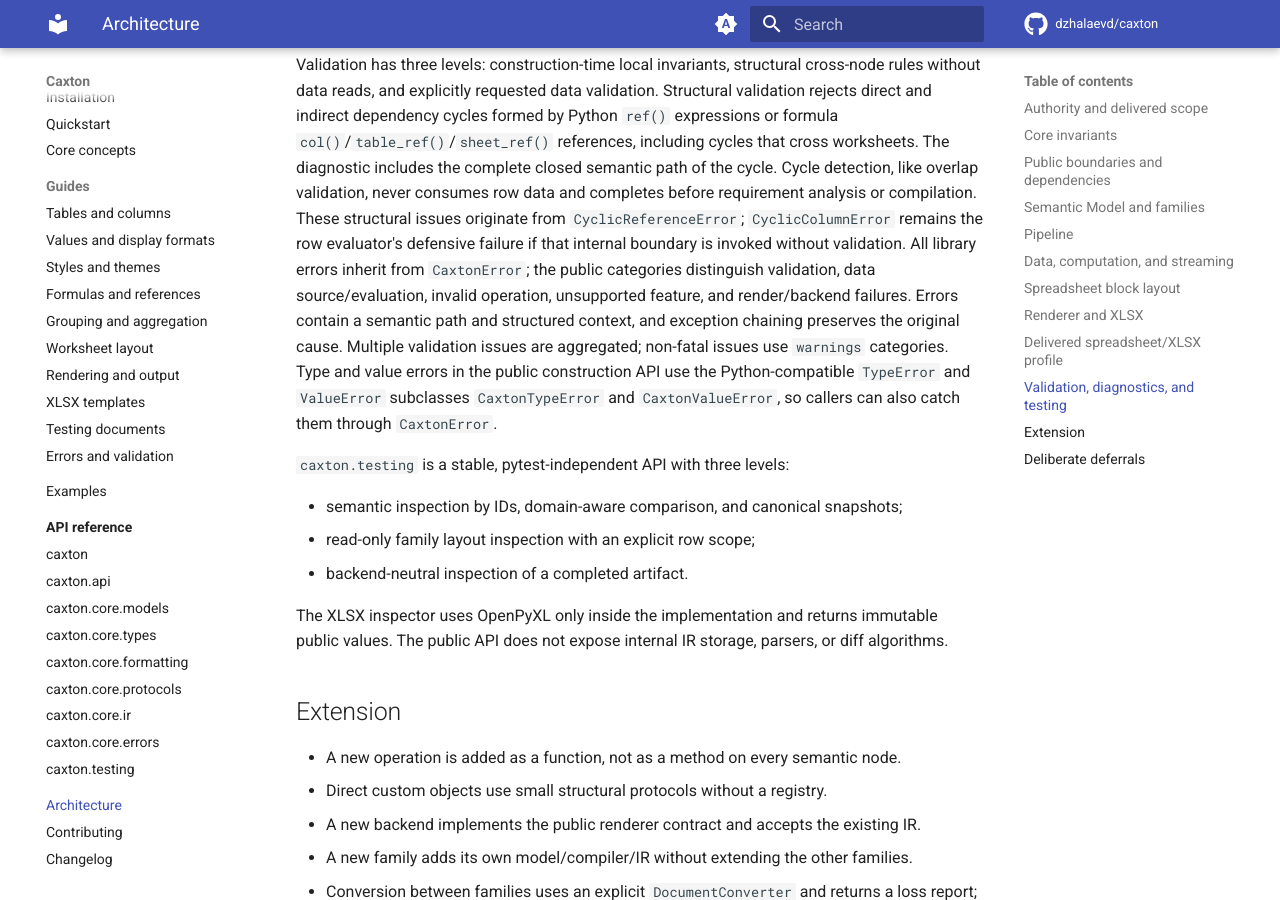
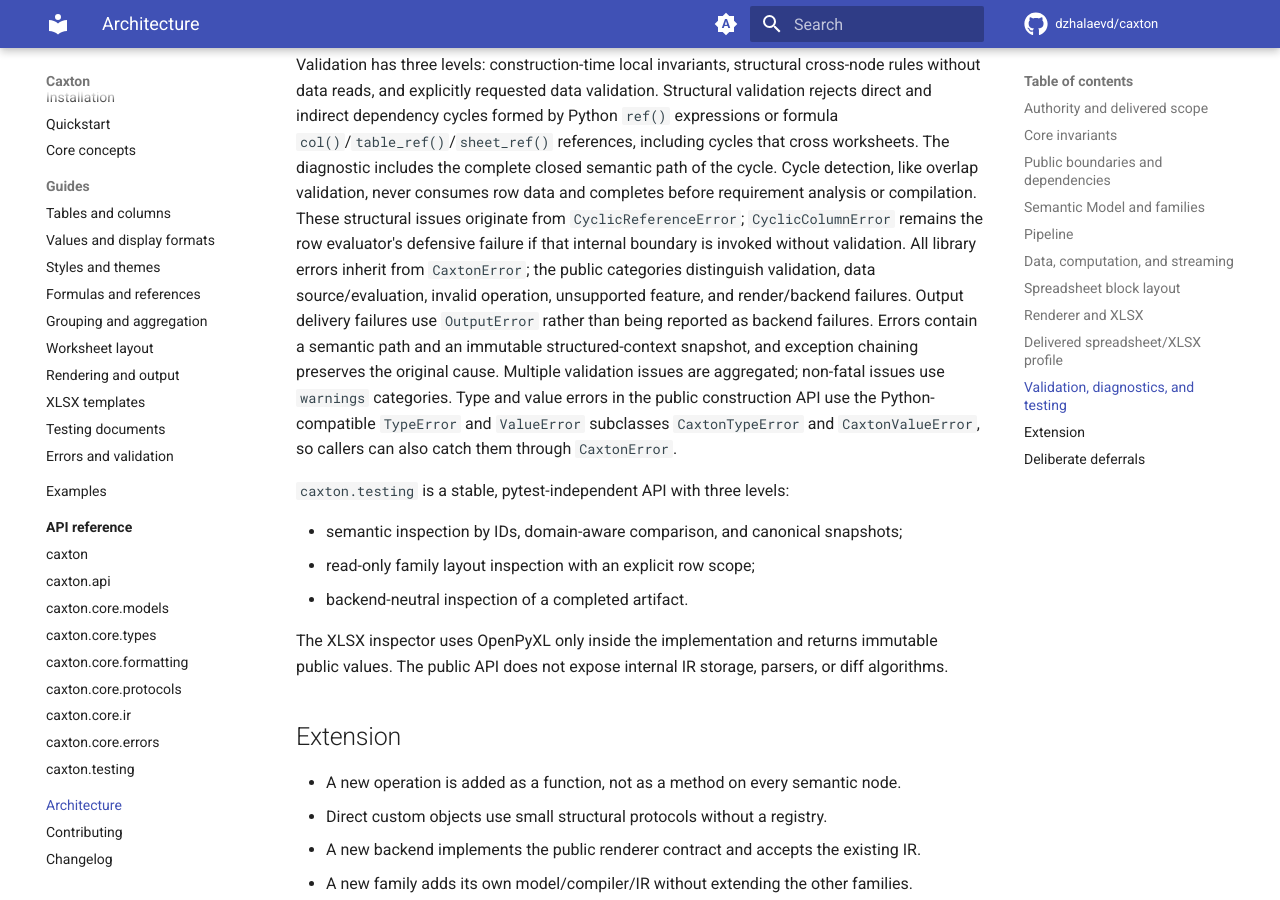
Before and after one commit to dzhalaevd/caxton, an MkDocs documentation site: the page built from docs/architecture.md, in a window 1280 px wide and 900 px high, scrolled down 7791 px. Built offline with MkDocs 1.6.1 and Material for MkDocs 9.7.7, drawn with Linux system fonts in a browser that asks for light colours; comment, search, counter and statistics services are not loaded.

Commit message:
docs: update architecture and error docs

```diff
--- a/ARCHITECTURE.md
+++ b/ARCHITECTURE.md
@@ -334,12 +334,13 @@ or compilation. These structural issues originate from
 defensive failure if that internal boundary is invoked without validation.
 All library errors inherit from `CaxtonError`; the public categories distinguish
 validation, data source/evaluation, invalid operation, unsupported feature, and
-render/backend failures. Errors contain a semantic path and structured context,
-and exception chaining preserves the original cause. Multiple validation issues
-are aggregated; non-fatal issues use `warnings` categories. Type and value
-errors in the public construction API use the Python-compatible `TypeError` and
-`ValueError` subclasses `CaxtonTypeError` and `CaxtonValueError`, so callers
-can also catch them through `CaxtonError`.
+render/backend failures. Output delivery failures use `OutputError` rather than
+being reported as backend failures. Errors contain a semantic path and an
+immutable structured-context snapshot, and exception chaining preserves the
+original cause. Multiple validation issues are aggregated; non-fatal issues use
+`warnings` categories. Type and value errors in the public construction API use
+the Python-compatible `TypeError` and `ValueError` subclasses `CaxtonTypeError`
+and `CaxtonValueError`, so callers can also catch them through `CaxtonError`.
 
 `caxton.testing` is a stable, pytest-independent API with three levels:
 
```
Also changed, not shown: changelog.d/+output-diagnostics.bugfix.md (added, +2 -0 lines), changelog.d/+semantic-model-validation.bugfix.md (added, +1 -0 lines), docs/guides/errors.md (+9 -2 lines), docs/reference/errors.md (+4 -2 lines).
